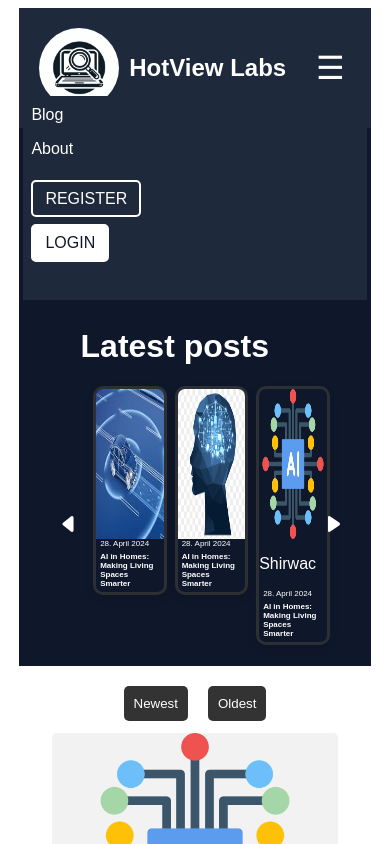
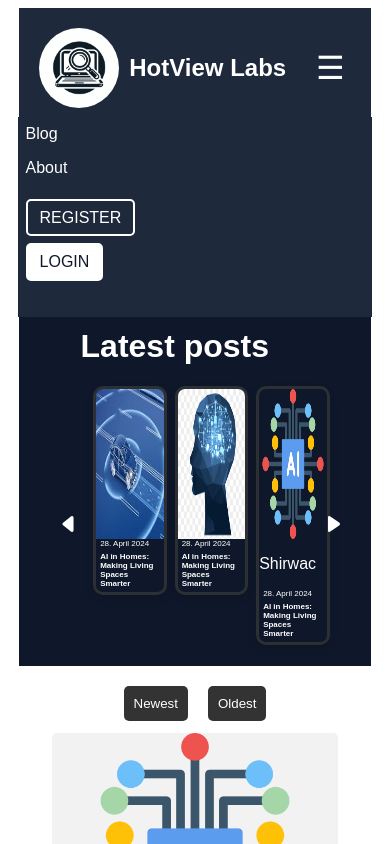
Before and after one commit to shiwa4656/ProjctExam1, a plain HTML site: page index.html in a window 390 px wide. Both pictures are taken after a click on the button "Toggle navigation". Shown: the top 844 px of the page. Drawn offline with Linux system fonts and the light colour scheme; no server answers.

Commit message:
ThursdayCommit

```diff
--- a/styles.css
+++ b/styles.css
@@ -97,6 +97,7 @@ a {
       display: block;
   }
 
+
   nav ul {
     align-items: normal;
   }
@@ -105,19 +106,17 @@ a {
   .menu-items {
       display: none;
       flex-direction: column;
-      width: 88%;
       height: 200px;
       align-items: flex-start;
       background-color: #1E293B; /* Same as the nav background color */
-      padding: 2px 0;
       position: absolute;
-      top: 80px; /* Adjust based on your logo and header height */
-      left: 2%;
-      right: 5%;
+      top: 113px; /* Adjust based on your logo and header height */
       z-index: 1;
       margin-top: 1%;
-      margin: 4%;
-
+      width: 100%;
+      margin-right: 3%;
+      left: 4.5%;
+      width: 91%;
 
   }
 
```
